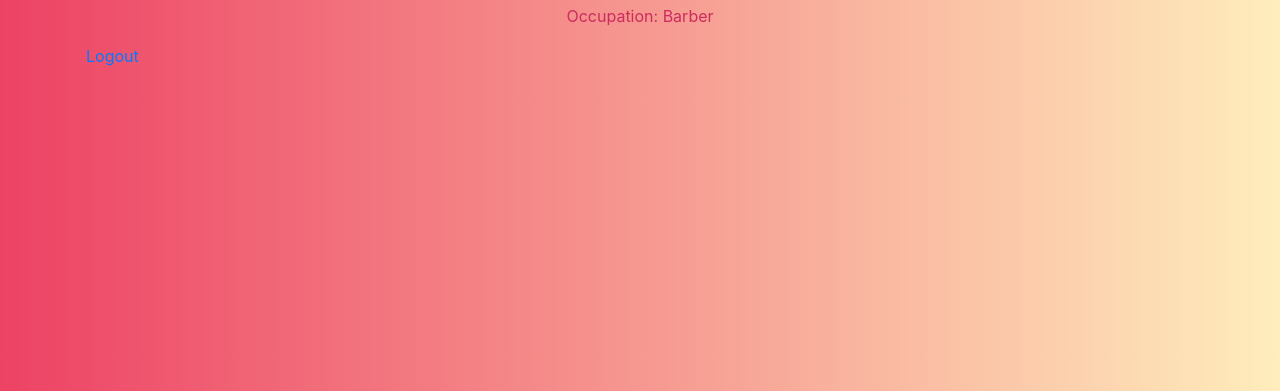
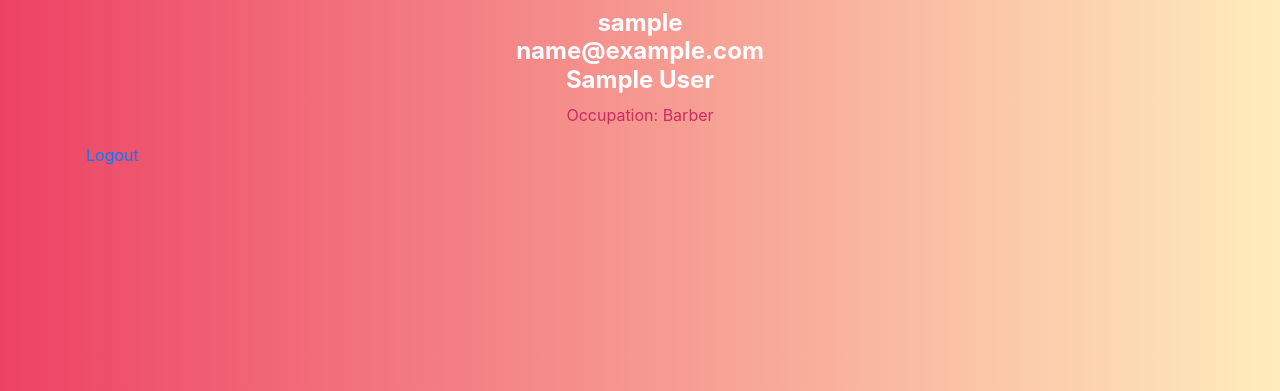
Before and after one commit to debobrototalukder/CrispyLogin, a Django app: page / in a window 1280 px wide. Shown: the part 409-800 px from the top of the page. Run offline with Django 3.2, Linux system fonts and the light colour scheme; the visitor is signed in with stand-in values (Sample User, id 1); some libraries are stand-ins or nearby versions.

Commit message:
Final_working_Complete

```diff
--- a/mysite/cresyde/templates/home.html
+++ b/mysite/cresyde/templates/home.html
@@ -14,8 +14,15 @@
 
   <div class="container">
     <center>
+      <h3 stlye="text-align: center; color:white;">UserDetails</h3>
+    <h4 style = "color:white"><b>
+      {{ user.username }}      <br>
+      {{ user.email }}      <br>
+      {{ user.first_name }}
+      {{ user.last_name }}      <br>
 
-    <h4 style = "color:white"><b>{{ user.username }}</b></h4>
+
+    </b></h4>
     <p>Occupation: Barber</p>
       </center>
   <p><a href="{% url 'logout' %}" text-align="left">Logout</a></p>
```
